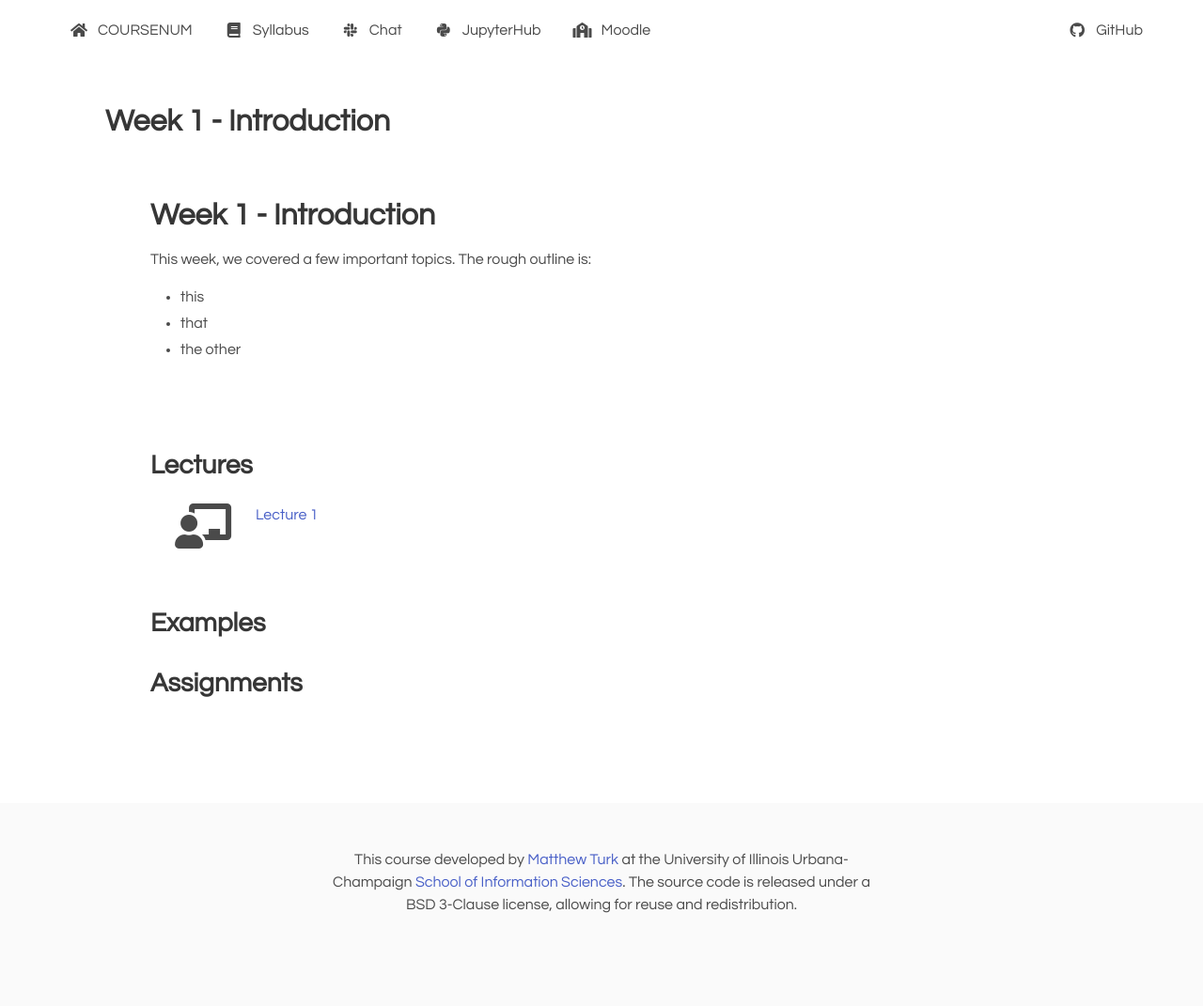
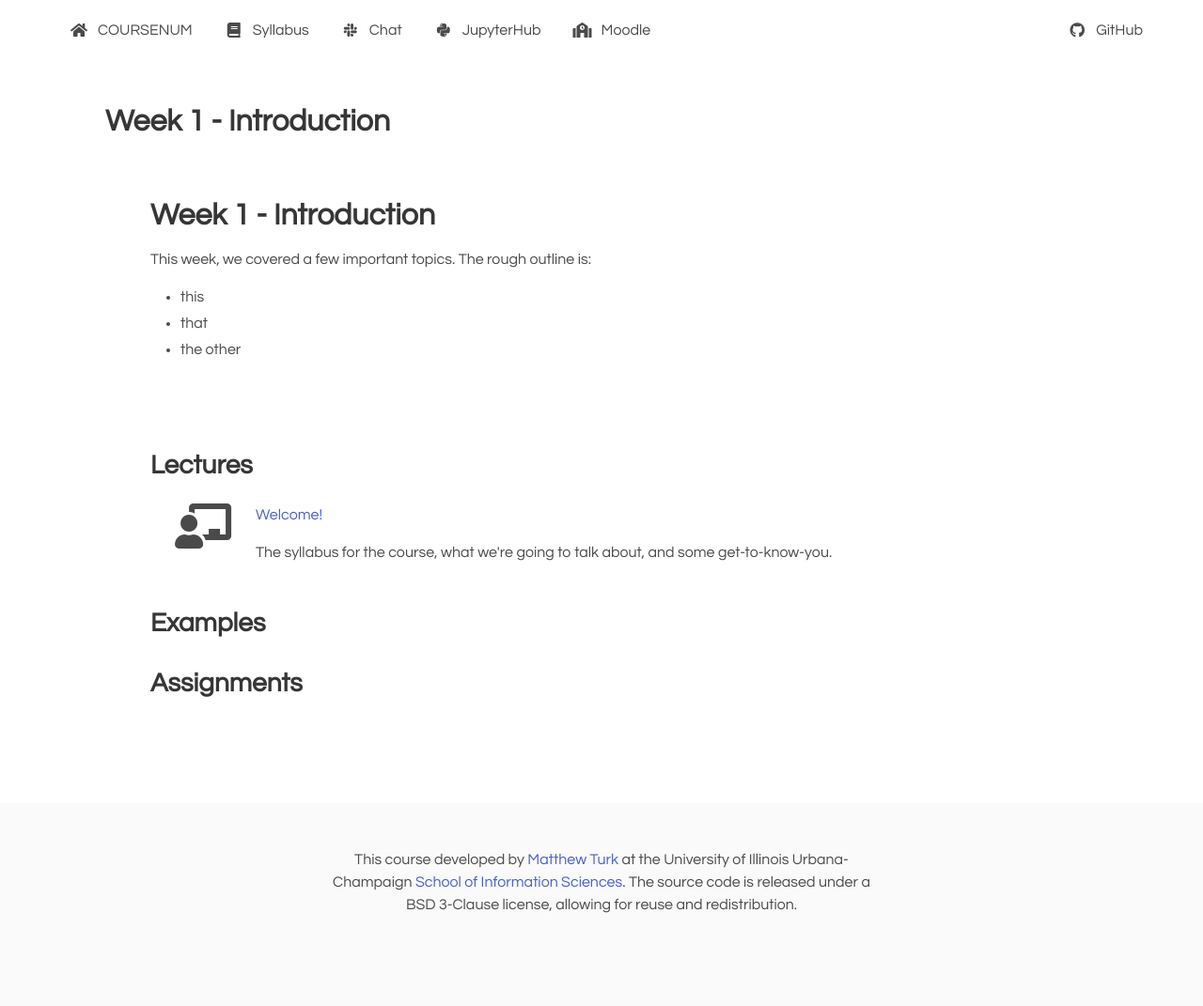
Before and after one commit to UIUC-iSchool-DataStories/spr2024, a Jekyll site: the page built from week01/index.md, in a window 1280 px wide. Shown: the whole page at 94% size. Built offline with Jekyll 4.4.1, drawn with Linux system fonts in a browser that asks for light colours; nearby versions of some CDN libraries; our own code applies the rules of GitHub Pages for plain Markdown files; part of the change alters nothing that is shown.

Commit message:
lecture 01

````diff
--- a/week01/lecture01.md
+++ b/week01/lecture01.md
@@ -1,92 +1,274 @@
 ---
-title: Lecture 1
+title: Welcome!
 layout: lecture
+tags:
+  - overview
+  - concepts
+description: >-
+  The syllabus for the course, what we're going to talk about, and some
+  get-to-know-you.
+date: 2021-01-26
 ---
-# Data Visualization
-## Matthew Turk
-## Spring 2018
+
+## Land Acknowledgment
+
+Please see the Land Acknowledgment in the Syllabus.
+
+[More information can be found on the Chancellor's
+Website.](https://chancellor.illinois.edu/land_acknowledgement.html)
 
 ---
+
 # Basics
 
-1PM-3:50PM Fridays, LIS-126
+2:00-3:20PM Tuesdays and Thursdays
 
-Matthew Turk - mjturk@illinois.edu
-Office Hours: Wednesday 2-4, LIS 222
+Kate McDowell - `kmcdowel@illinois.edu`
 
-TA Jarai Carter - carter31@illinois.edu
+Matthew Turk - `mjturk@illinois.edu`
 
-http://github.com/UIUC-iSchool-DataViz/
+Office Hours: By Appointment
+
+`https://github.com/UIUC-iSchool-DataStories/fall2021/`
+
+`https://uiuc-ischool-datastories.github.io/fall2021/`
+
+---
+
+## This Class
+
+Participation in this class is absolutely key.<!-- .element: class="fragment" -->
+
+You will be tasked with talking, creating, sharing, and discussing.<!-- .element: class="fragment" -->
+
+This may be tricky.  It's our first time teaching this course over Zoom.<!-- .element: class="fragment" -->
+
+---
+
+## Participation Guidelines
+
+We ask that you:
+
+ * Utilize the Zoom features for "hand-raising"
+ * Ask any questions that can be answered over chat using Zoom chat
+ * Use Moodle resources for communication outside of class
+
+---
+
+## Grading - Assignments
+
+You will have five assignments:
+
+ 1. Tweet Critique
+ 2. Data Story Idea: Social Problem or Social Justice (1 page)
+ 3. Data Story Critique
+ 4. Recorded Data Story (3-5 minutes)
+ 5. Final data story (3 minutes in class, students sign up during last 5 weeks of class)
+
+---
+
+## Learning Objectives
+
+ * Understand data as a source of story
+ * Understand and analyze basic data sets
+ * Understand storytelling concepts
+ * Utilize data visualization toolkits at a basic level
+ * Make logical and persuasive arguments
+ * Create clear, concise, data-informed messages
+ * Tell well-evidenced stories
 
 
 ---
-# Timed activity!
+
+## Plagiarism
+
+Academic integrity is vital to this course.  The _stories_ you tell and the
+_visualizations_ you create must be your own, both in actuality and in
+character.
+
+However, there are many reasons to seek out assistance and help. We insist that
+you cite every fragment of code that you utilize online.
 
 ---
-Each of you has a notecard with a number.
 
-On the back of that notecard:
+## Inclusivity
 
-* What are the most memorable movies you saw over the last year?
-* Do you prefer cats or dogs?
-* How would you quantify your experience in visualization?
-* What would you guess the square footage of this building is?
-* People per row in this class.
+"We support diversity of worldviews, histories, and cultural knowledge across a
+range of social groups including race, ethnicity, gender identity, sexual
+orientation, abilities, economic class, religion, and their intersections."
+
+Please note that this is not a comprehensive list of groups or characteristics
+we respect and value.
 
 ---
-Break into groups based on your numbers, and visualize the results by whatever method you choose: by hand, by computer, or otherwise.
 
-Affix to or inscribe upon your sheet of paper.
+<iframe width="1024" height="576"
+src="https://www.youtube.com/embed/In72QAQJ1tY?rel=0" frameborder="0"
+allow="encrypted-media" allowfullscreen></iframe>
 
 ---
-# Syllabus
 
-* Week 1 (Sept 1): Introduction, syllabus, examples, and some basics
-* Week 2 (Sept 8): Operational palette, structured python, and files
-* Week 3 (Sept 15): Quantitative plots, plot components
-* Week 4 (Sept 22): Histograms and distributions
-* Week 5 (Sept 29): R and ggplot
-* Week 6 (Oct 6): Images: color, colormaps
-* Week 7 (Oct 13): Comparisons between datasets
-* Week 8 (Oct 20): Comparisons between different datasets
-* Week 9 (Oct 27): Network visualization
-* Week 10 (Nov 3): Principles of interactive visualization
-* Week 11 (Nov 10): Interactive visualization with Python
-* Week 12 (Nov 17): Scientific visualization
-* Week 13 (Dec 1): Advanced topics
-* Week 14 (Dec 8): Group presentations
+## Introduction to Each Other
+
+We're going to break up into breakout rooms, where you'll chat with each other about your *name*.
+
+Talk a little about your name.  Does it mean something?  Where does it come from?
+
+Afterward, we'll reconvene, allow for a few people to share a bit, and then we will break back out.
 
 ---
-# Overview - Themes
-1. What are the components of an effective visualization of quantitative data?
-1. What tools and ecosystems are available for visualizing data?
-1. What systems can be put in place to generate visualizations rapidly and with high-fidelity representation?
+
+## Names - Visualization
+
+In your new breakout rooms, we want you to think about telling a story about names.
+
+ * How do we tell a visual story about this?
+ * What information -- *data* -- can we obtain about names?
+
+We will break *back* into groups and share this, and sketch out a handful of ideas.
+
+http://bit.ly/36dTKhd
+
+---
+
+## Our Tools
+
+ * Python, with some Javascript along the way
+ * Jupyterhub (possibly) and [Observable](https://observablehq.com/)
+ * Once in a while some git, and GitHub
+ * Data!
+
+---
+
+## Visualization Contexts
+
+ * Visualization just for you
+ * Visualization for a peer
+ * Visualization for everybody
+
+---
+
+<!-- .slide: data-background-image="images/viz_types.svg" data-background-size="contain" -->
 
 
 ---
-# Overview - Goals
 
-* Students will be able to communicate information and data through visual representation
-* Students will be able to examine a visualization and understand how it can be improved upon
-* Students will have facility with the commonplace tools used for visualization, and a deeper understanding of where those tools have shortcomings
+We tell lies to visualize, but we _must_ be honest.
 
 ---
-# Initial steps with Viz
 
-The first thing we're going to do is set up our visualization environment.
+<!-- .slide: data-background-image="https://upload.wikimedia.org/wikipedia/commons/thumb/f/f3/Orion_Nebula_-_Hubble_2006_mosaic_18000.jpg/1024px-Orion_Nebula_-_Hubble_2006_mosaic_18000.jpg" data-background-size="contain" -->
 
-We'll import a few things and go from there.
+---
 
+## Data "Framing"
 
-```python
-import numpy as np
-import pandas as pd
-import matplotlib.pyplot as plt
-```
+ * Collection
+ * Organization
+ * Reduction
+ * Representation
 
-Now we have a few things imported, so let's check out where to go from here.
+---
 
+<!-- .slide: data-background-image="images/hearts_battery.svg" data-background-size="contain" -->
 
-```python
-pd.read_csv("hello.csv")
-```
+---
+
+<!-- .slide: data-background-image="images/battery.svg" data-background-size="contain" -->
+
+<div style="height: 15em;"></div>
+
+ 1. Sensors read the current "fill" of the battery
+    * Analog / digital conversion
+    * Normalized with respect to expected "full"
+ 1. This is then scaled to a percentage
+ 1. The battery image is filled from left to right
+ 1. The image is then rasterized and displayed
+
+---
+
+<!-- .slide: data-background-image="images/hearts_bw.svg" data-background-size="contain" -->
+
+ * Some fixed maximum amount of damage
+ * Each time damage is taken, decrement
+ * Each time damage is reversed, increment
+ * Display number of hearts as appropriate
+
+---
+
+2 out of 3 "points"
+
+<!-- .slide: data-background-image="images/hearts_color.svg" data-background-size="contain" -->
+
+---
+
+<!-- .slide: data-background-image="images/hearts_color.svg" data-background-size="contain" -->
+
+![](images/doom_status.png)
+
+---
+
+<!-- .slide: data-background-image="images/stitch_bg.png" data-background-size="contain"-->
+
+---
+
+<!-- .slide: data-background-image="images/stitch_nobg.png" data-background-size="contain"-->
+
+---
+
+<!-- .slide: data-background-image="images/stitch_nobg_tilted.png" data-background-size="contain"-->
+
+---
+
+## Honesty
+
+Our choices must be:
+
+ * Deliberate
+ * Informed
+ * Motivated
+ * Justifiable
+
+---
+
+## Election Maps
+
+Mark Newman of the University of Michigan has created visualizations of the
+election maps from several of the most recent elections.  For more information
+and context, see his page http://www-personal.umich.edu/~mejn/election/2008/ .
+
+ * [Map 1](http://www-personal.umich.edu/~mejn/election/2008/statemapredbluer1024.png)
+ * [Map 2](http://www-personal.umich.edu/~mejn/election/2008/statepopredblue1024.png)
+ * [Map 3](http://www-personal.umich.edu/~mejn/election/2008/countymapredbluer1024.png)
+ * [Map 4](http://www-personal.umich.edu/~mejn/election/2008/countymappurpler1024.png)
+ * [Map 5](http://www-personal.umich.edu/~mejn/election/2008/countycartpurple1024.png)
+
+---
+
+## Three Case Studies
+
+We'll break up into groups.
+
+1. Who is this visualization designed for?  Self, peer, or other?  Was it
+   successful?
+2. How do you think this data was collected and processed, and how does this
+   reflect the story the visualizer wants to tell?
+3. Where were choices made in representation of the data, and how do these
+   choices influence your perception of it?
+4. Can you think of an alternate presentation?
+
+---
+
+<iframe src="https://player.vimeo.com/video/239582792" width="1024" height="576"
+frameborder="0" webkitallowfullscreen mozallowfullscreen
+allowfullscreen></iframe>
+
+---
+
+<iframe width="1024" height="576"
+src="https://www.youtube.com/embed/D-uBv6jB7r0" frameborder="0"
+allow="autoplay; encrypted-media" allowfullscreen></iframe>
+
+---
+
+[`scienceofhiv.org`](https://scienceofhiv.org/)
````
